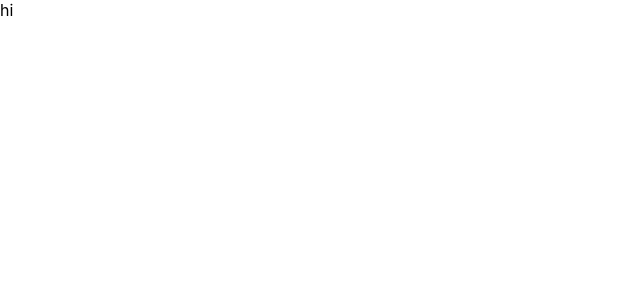
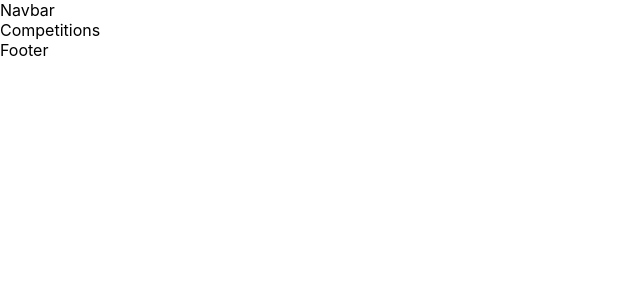
Before and after one commit to Sagar-1103/saavyas.back, a React (Create React App) app: page /competitions in a window 1280 px wide. Shown: the top 300 px of the page, without its empty margins (0-640 px from the left). Built offline with nearby package versions, Linux system fonts and the light colour scheme.

Commit message:
added template

```diff
--- a/package.json
+++ b/package.json
@@ -5,6 +5,7 @@
     "dependencies": {
         "react": "^18.2.0",
         "react-dom": "^18.2.0",
+        "react-router-dom": "^6.8.1",
         "react-scripts": "5.0.1"
     },
     "scripts": {
--- a/src/App.jsx
+++ b/src/App.jsx
@@ -1,7 +1,30 @@
 import "./App.css";
+import { BrowserRouter, Routes, Route } from "react-router-dom";
+
+import Home from "./components/home/Home";
+import Register from "./components/register/Register";
+import Error404 from "./components/Errors/Error404";
+import Competitions from "./components/competitions/Competitions";
+import Navbar from "./components/navbar/Navbar";
+import Footer from "./components/footer/Footer";
+import Events from "./components/Events/Events";
 
 function App() {
-    return <div className="App">hi</div>;
+    return (
+        <div className="App">
+            <Navbar />
+            <BrowserRouter>
+                <Routes>
+                    <Route path="/" element={<Home />} />
+                    <Route path="register" element={<Register />} />
+                    <Route path="competitions" element={<Competitions />} />
+                    <Route path="*" element={<Error404 />} />
+                    <Route path="events" element={<Events />} />
+                </Routes>
+            </BrowserRouter>
+            <Footer />
+        </div>
+    );
 }
 
 export default App;
--- /dev/null
+++ b/src/components/Errors/Error404.jsx
@@ -0,0 +1,7 @@
+import React from "react";
+
+const Error404 = () => {
+    return <div>Error404</div>;
+};
+
+export default Error404;
--- /dev/null
+++ b/src/components/Events/Events.jsx
@@ -0,0 +1,7 @@
+import React from "react";
+
+const Events = () => {
+    return <div>Events</div>;
+};
+
+export default Events;
--- /dev/null
+++ b/src/components/competitions/Competitions.jsx
@@ -0,0 +1,7 @@
+import React from "react";
+
+const Competitions = () => {
+    return <div>Competitions</div>;
+};
+
+export default Competitions;
--- /dev/null
+++ b/src/components/footer/Footer.jsx
@@ -0,0 +1,7 @@
+import React from "react";
+
+const Footer = () => {
+    return <div>Footer</div>;
+};
+
+export default Footer;
--- /dev/null
+++ b/src/components/home/Home.jsx
@@ -0,0 +1,7 @@
+import React from "react";
+
+const Home = () => {
+    return <div>Home</div>;
+};
+
+export default Home;
--- /dev/null
+++ b/src/components/navbar/Navbar.jsx
@@ -0,0 +1,7 @@
+import React from "react";
+
+const Navbar = () => {
+    return <div>Navbar</div>;
+};
+
+export default Navbar;
--- /dev/null
+++ b/src/components/register/Register.jsx
@@ -0,0 +1,7 @@
+import React from "react";
+
+const Register = () => {
+    return <div>Register</div>;
+};
+
+export default Register;
```
Also changed, not shown: public/index.html (+1 -10 lines), src/components/footer/Contact.jsx (added, +7 -0 lines), src/components/firebase/firebase.js (added), 1 other file (tests, documents, lock files or other folders).
